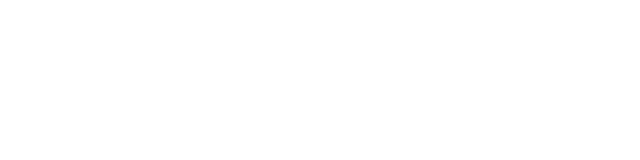
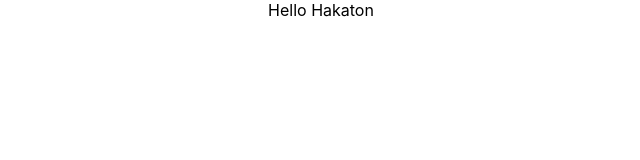
Before and after one commit to Kataiii/RowiHakaton, a React (Create React App) app in the folder frontend/: page / in a window 1280 px wide. Shown: the top 160 px of the page, without its empty margins (319-959 px from the left). Built offline with nearby package versions, Linux system fonts and the light colour scheme.

Commit message:
create frontend docker file

```diff
--- a/frontend/src/App.tsx
+++ b/frontend/src/App.tsx
@@ -4,7 +4,7 @@ import styles from './App.module.css';
 function App() {
   return (
     <div className={styles.App}>
-
+        Hello Hakaton
     </div>
   );
 }
```
Also changed, not shown: 2 other files (tests, documents, lock files or other folders).
